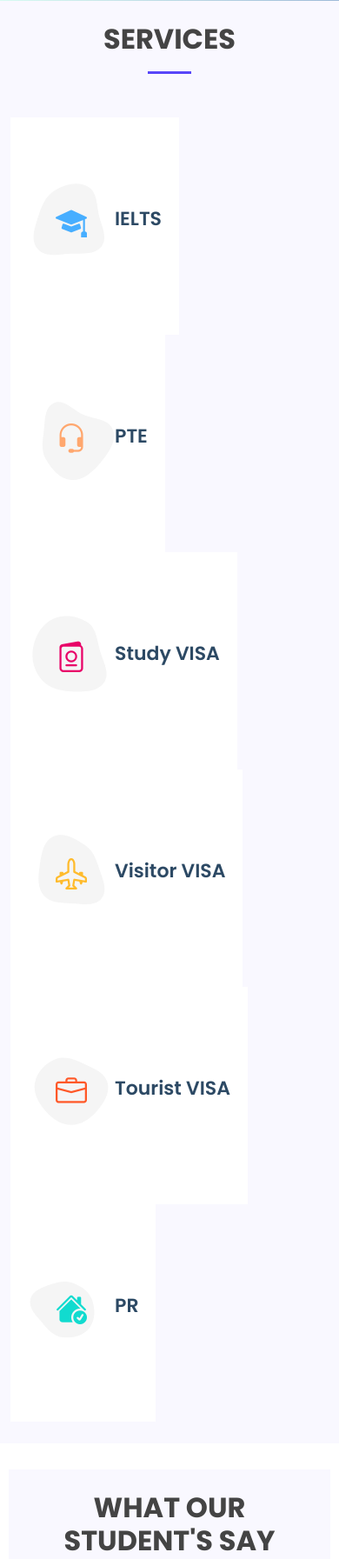
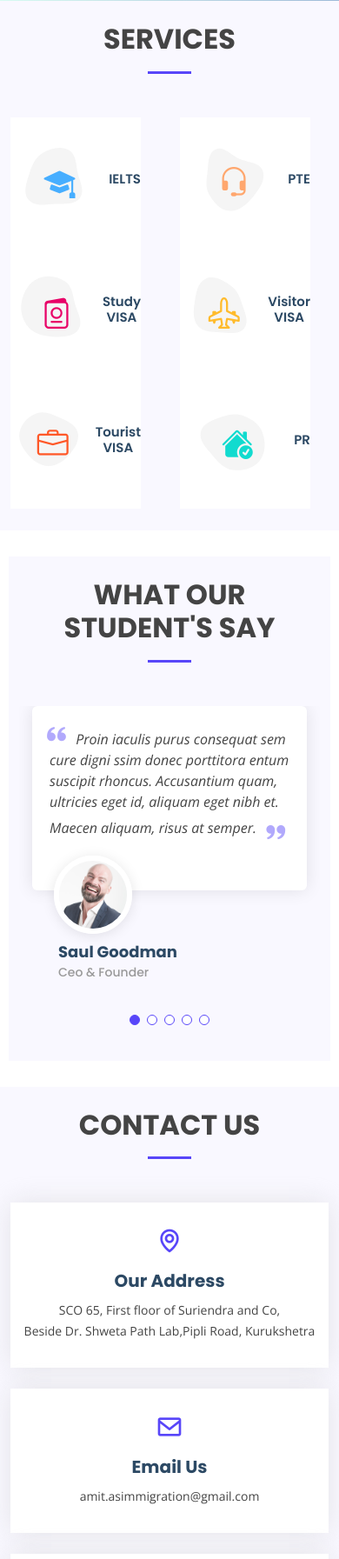
Before and after one commit to abitmoreofaksh/asimmigration, a PHP site: page / in a window 390 px wide. Shown: the part 1979-3772 px from the top of the page at 87% size. Run offline with PHP 8.4, Linux system fonts and the light colour scheme.

Commit message:
more responsive

```diff
--- a/assets/css/style.css
+++ b/assets/css/style.css
@@ -658,15 +658,16 @@ section {
 --------------------------------------------------------------*/
 .services .icon-box {
   text-align: center;
-  padding: 70px 20px 80px 20px;
+  width: 150px;
+  height: 150px;
   transition: all ease-in-out 0.3s;
   background: #fff;
 }
 
 .services .icon-box .icon {
   margin: 0 auto;
-  width: 100px;
-  height: 100px;
+  width: 90px;
+  height: 90px;
   display: flex;
   align-items: center;
   justify-content: center;
@@ -693,8 +694,7 @@ section {
 
 .services .icon-box h4 {
   font-weight: 600;
-  margin: 10px 0 15px 0;
-  font-size: 22px;
+  font-size: 15px;
 }
 
 .services .icon-box h4 a {
--- a/index.html
+++ b/index.html
@@ -170,7 +170,7 @@
           <div class="col-lg-2 col-md-4 col d-flex align-items-stretch" data-aos="zoom-in" data-aos-delay="100">
             <div class="icon-box iconbox-blue d-flex align-items-center">
               <div class="icon">
-                <svg width="100" height="100" viewBox="0 0 600 600" xmlns="http://www.w3.org/2000/svg">
+                <svg width="80" height="80" viewBox="0 0 600 600" xmlns="http://www.w3.org/2000/svg">
                   <path stroke="none" stroke-width="0" fill="#f5f5f5"
                     d="M300,521.0016835830174C376.1290562159157,517.8887921683347,466.0731472004068,529.7835943286574,510.70327084640275,468.03025145048787C554.3714126377745,407.6079735673963,508.03601936045806,328.9844924480964,491.2728898941984,256.3432110539036C474.5976632858925,184.082847569629,479.9380746630129,96.60480741107993,416.23090153303,58.64404602377083C348.86323505073057,18.502131276798302,261.93793281208167,40.57373210992963,193.5410806939664,78.93577620505333C130.42746243093433,114.334589627462,98.30271207620316,179.96522072025542,76.75703585869454,249.04625023123273C51.97151888228291,328.5150500222984,13.704378332031375,421.85034740162234,66.52175969318436,486.19268352777647C119.04800174914682,550.1803526380478,217.28368757567262,524.383925680826,300,521.0016835830174">
                   </path>
@@ -184,7 +184,7 @@
           <div class="col-lg-2 col-md-4 col d-flex align-items-stretch" data-aos="zoom-in" data-aos-delay="200">
             <div class="icon-box iconbox-orange d-flex align-items-center">
               <div class="icon">
-                <svg width="100" height="100" viewBox="0 0 600 600" xmlns="http://www.w3.org/2000/svg">
+                <svg width="80" height="80" viewBox="0 0 600 600" xmlns="http://www.w3.org/2000/svg">
                   <path stroke="none" stroke-width="0" fill="#f5f5f5"
                     d="M300,582.0697525312426C382.5290701553225,586.8405444964366,449.9789794690241,525.3245884688669,502.5850820975895,461.55621195738473C556.606425686781,396.0723002908107,615.8543463187945,314.28637112970534,586.6730223649479,234.56875336149918C558.9533121215079,158.8439757836574,454.9685369536778,164.00468322053177,381.49747125262974,130.76875717737553C312.15926192815925,99.40240125094834,248.97055460311594,18.661163978235184,179.8680185752513,50.54337015887873C110.5421016452524,82.52863877960104,119.82277516462835,180.83849132639028,109.12597500060166,256.43424936330496C100.08760227029461,320.3096726198365,92.17705696193138,384.0621239912766,124.79988738764834,439.7174275375508C164.83382741302287,508.01625554203684,220.96474134820875,577.5009287672846,300,582.0697525312426">
                   </path>
@@ -198,48 +198,48 @@
           <div class="col-lg-2 col-md-4 col d-flex align-items-stretch" data-aos="zoom-in" data-aos-delay="300">
             <div class="icon-box iconbox-pink d-flex align-items-center">
               <div class="icon">
-                <svg width="100" height="100" viewBox="0 0 600 600" xmlns="http://www.w3.org/2000/svg">
+                <svg width="80" height="80" viewBox="0 0 600 600" xmlns="http://www.w3.org/2000/svg">
                   <path stroke="none" stroke-width="0" fill="#f5f5f5"
                     d="M300,541.5067337569781C382.14930387511276,545.0595476570109,479.8736841581634,548.3450877840088,526.4010558755058,480.5488172755941C571.5218469581645,414.80211281144784,517.5187510058486,332.0715597781072,496.52539010469104,255.14436215662573C477.37192572678356,184.95920475031193,473.57363656557914,105.61284051026155,413.0603344069578,65.22779650032875C343.27470386102294,18.654635553484475,251.2091493199835,5.337323636656869,175.0934190732945,40.62881213300186C97.87086631185822,76.43348514350839,51.98124368387456,156.15599469081315,36.44837278890362,239.84606092416172C21.716077023791087,319.22268207091537,43.775223500013084,401.1760424656574,96.891909868211,461.97329694683043C147.22146801428983,519.5804099606455,223.5754009179313,538.201503339737,300,541.5067337569781">
                   </path>
                 </svg>
                 <i class="bi bi-passport"></i>
               </div>
-              <h4><a href="">Study VISA</a></h4>
+              <h4><a href="">Study <br>VISA</a></h4>
             </div>
           </div>
 
           <div class="col-lg-2 col-md-4 col d-flex align-items-stretch" data-aos="zoom-in" data-aos-delay="100">
             <div class="icon-box iconbox-yellow d-flex align-items-center">
               <div class="icon">
-                <svg width="100" height="100" viewBox="0 0 600 600" xmlns="http://www.w3.org/2000/svg">
+                <svg width="80" height="80" viewBox="0 0 600 600" xmlns="http://www.w3.org/2000/svg">
                   <path stroke="none" stroke-width="0" fill="#f5f5f5"
                     d="M300,503.46388370962813C374.79870501325706,506.71871716319447,464.8034551963731,527.1746412648533,510.4981551193396,467.86667711651364C555.9287308511215,408.9015244558933,512.6030010748507,327.5744911775523,490.211057578863,256.5855673507754C471.097692560561,195.9906835881958,447.69079081568157,138.11976852964426,395.19560036434837,102.3242989838813C329.3053358748298,57.3949838291264,248.02791733380457,8.279543830951368,175.87071277845988,42.242879143198664C103.41431057327972,76.34704239035025,93.79494320519305,170.9812938413882,81.28167332365135,250.07896920659033C70.17666984294237,320.27484674793965,64.84698225790005,396.69656628748305,111.28512138212992,450.4950937839243C156.20124167950087,502.5303643271138,231.32542653798444,500.4755392045468,300,503.46388370962813">
                   </path>
                 </svg>
                 <i class="bi bi-airplane-engines"></i>
               </div>
-              <h4><a href="">Visitor VISA</a></h4>
+              <h4><a href="">Visitor <br> VISA</a></h4>
             </div>
           </div>
 
           <div class="col-lg-2 col-md-4 col d-flex align-items-stretch" data-aos="zoom-in" data-aos-delay="200">
             <div class="icon-box iconbox-red d-flex align-items-center">
               <div class="icon">
-                <svg width="100" height="100" viewBox="0 0 600 600" xmlns="http://www.w3.org/2000/svg">
+                <svg width="80" height="80" viewBox="0 0 600 600" xmlns="http://www.w3.org/2000/svg">
                   <path stroke="none" stroke-width="0" fill="#f5f5f5"
                     d="M300,532.3542879108572C369.38199826031484,532.3153073249985,429.10787420159085,491.63046689027357,474.5244479745417,439.17860296908856C522.8885846962883,383.3225815378663,569.1668002868075,314.3205725914397,550.7432151929288,242.7694973846089C532.6665558377875,172.5657663291529,456.2379748765914,142.6223662098291,390.3689995646985,112.34683881706744C326.66090330228417,83.06452184765237,258.84405631176094,53.51806209861945,193.32584062364296,78.48882559362697C121.61183558270385,105.82097193414197,62.805066853699245,167.19869350419734,48.57481801355237,242.6138429142374C34.843463184063346,315.3850353017275,76.69343916112496,383.4422959591041,125.22947124332185,439.3748458443577C170.7312796277747,491.8107796887764,230.57421082200815,532.3932930995766,300,532.3542879108572">
                   </path>
                 </svg>
                 <i class="bi bi-briefcase"></i>
               </div>
-              <h4><a href="">Tourist VISA</a></h4>
+              <h4><a href="">Tourist <br> VISA</a></h4>
             </div>
           </div>
           <div class="col-lg-2 col-md-4 col d-flex align-items-stretch" data-aos="zoom-in" data-aos-delay="300">
             <div class="icon-box iconbox-teal d-flex align-items-center">
               <div class="icon">
-                <svg width="80" height="95" viewBox="0 0 600 600" xmlns="http://www.w3.org/2000/svg">
+                <svg width="80" height="80" viewBox="0 0 600 600" xmlns="http://www.w3.org/2000/svg">
                   <path stroke="none" stroke-width="0" fill="#f5f5f5"
                     d="M300,566.797414625762C385.7384707136149,576.1784315230908,478.7894351017131,552.8928747891023,531.9192734346935,484.94944893311C584.6109503024035,417.5663521118492,582.489472248146,322.67544863468447,553.9536738515405,242.03673114598146C529.1557734026468,171.96086150256528,465.24506316201064,127.66468636344209,395.9583748389544,100.7403814666027C334.2173773831606,76.7482773500951,269.4350130405921,84.62216499799875,207.1952322260088,107.2889140133804C132.92018162631612,134.33871894543012,41.79353780512637,160.00259165414826,22.644507872594943,236.69541883565114C3.319112789854554,314.0945973066697,72.72355303640163,379.243833228382,124.04198916343866,440.3218312028393C172.9286146004772,498.5055451809895,224.45579914871206,558.5317968840102,300,566.797414625762">
                   </path>
```
